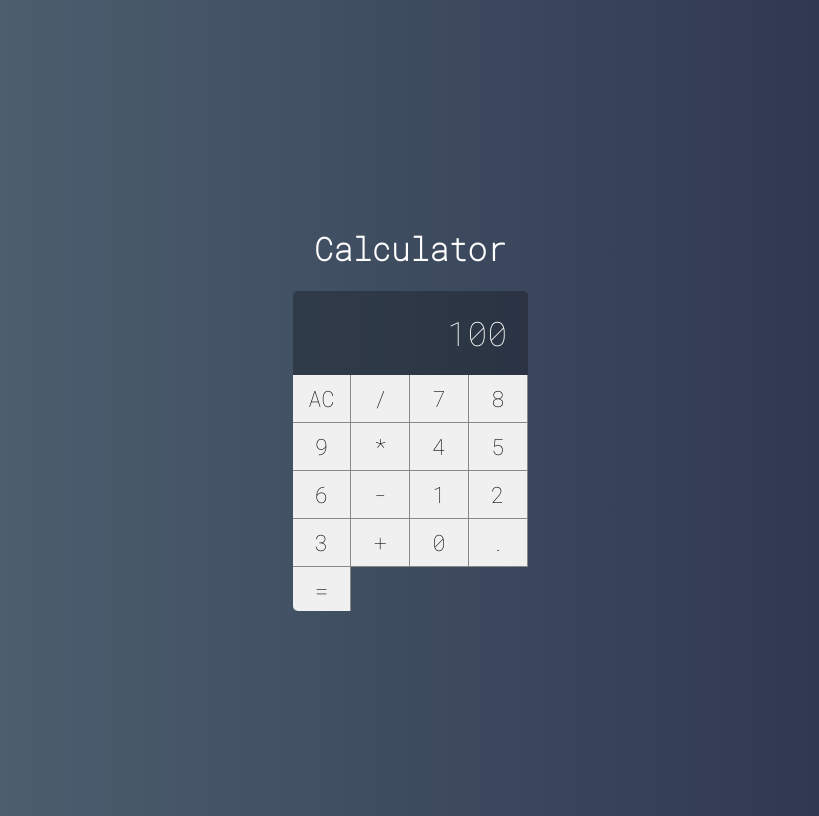
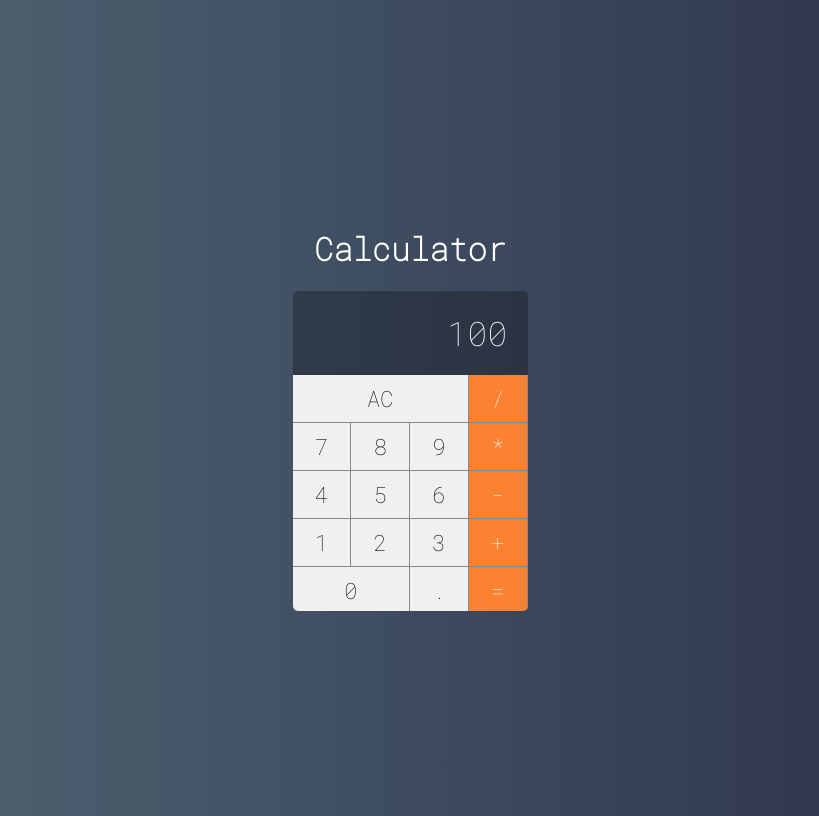
Before and after one commit to Victor-BwD/Calculator-ReactJS, a React (Create React App) app: page / in a window 1280 px wide. Shown: the whole page, without its empty margins (230-1049 px from the left). Built offline with nearby package versions, Linux system fonts and the light colour scheme.

Commit message:
Buttons finnaly done

```diff
--- a/src/calculator/Calculator.jsx
+++ b/src/calculator/Calculator.jsx
@@ -4,30 +4,50 @@
 import Button from '../components/Button';
 import Display  from '../components/Display';
 
-
 export default class Calculator extends Component {
 
+    constructor(props) {
+        super(props);
+        this.clearMemory = this.clearMemory.bind(this);
+        this.setOperation = this.setOperation.bind(this);
+        this.addDigit = this.addDigit.bind(this);
+
+    }
+
+    clearMemory() {
+        console.log('limpar')
+    }
+
+    setOperation(operation) {
+        console.log(operation)
+    }
+
+    addDigit(n) {
+        console.log(n)
+    }
+
     render() {
+
         return(
             <div className='calculator'>
                 <Display value={100}/>
-                <Button label="AC"/>
-                <Button label="/"/>
-                <Button label="7"/>
-                <Button label="8"/>
-                <Button label="9"/>
-                <Button label="*"/>
-                <Button label="4"/>
-                <Button label="5"/>
-                <Button label="6"/>
-                <Button label="-"/>
-                <Button label="1"/>
-                <Button label="2"/>
-                <Button label="3"/>
-                <Button label="+"/>
-                <Button label="0"/>
-                <Button label="."/>
-                <Button label="="/>
+                <Button label="AC" click={this.clearMemory} triple/>
+                <Button label="/" click={this.setOperation} operation/>
+                <Button label="7" click={this.addDigit}/>
+                <Button label="8" click={this.addDigit}/>
+                <Button label="9" click={this.addDigit}/>
+                <Button label="*" click={this.setOperation} operation/>
+                <Button label="4" click={this.addDigit}/>
+                <Button label="5" click={this.addDigit}/>
+                <Button label="6" click={this.addDigit}/>
+                <Button label="-" click={this.setOperation} operation/>
+                <Button label="1" click={this.addDigit}/>
+                <Button label="2" click={this.addDigit}/>
+                <Button label="3" click={this.addDigit}/>
+                <Button label="+" click={this.setOperation} operation/>
+                <Button label="0" click={this.addDigit} double/>
+                <Button label="." click={this.setOperation}/>
+                <Button label="=" click={this.setOperation} operation/>
             </div>
         )
     }
```
